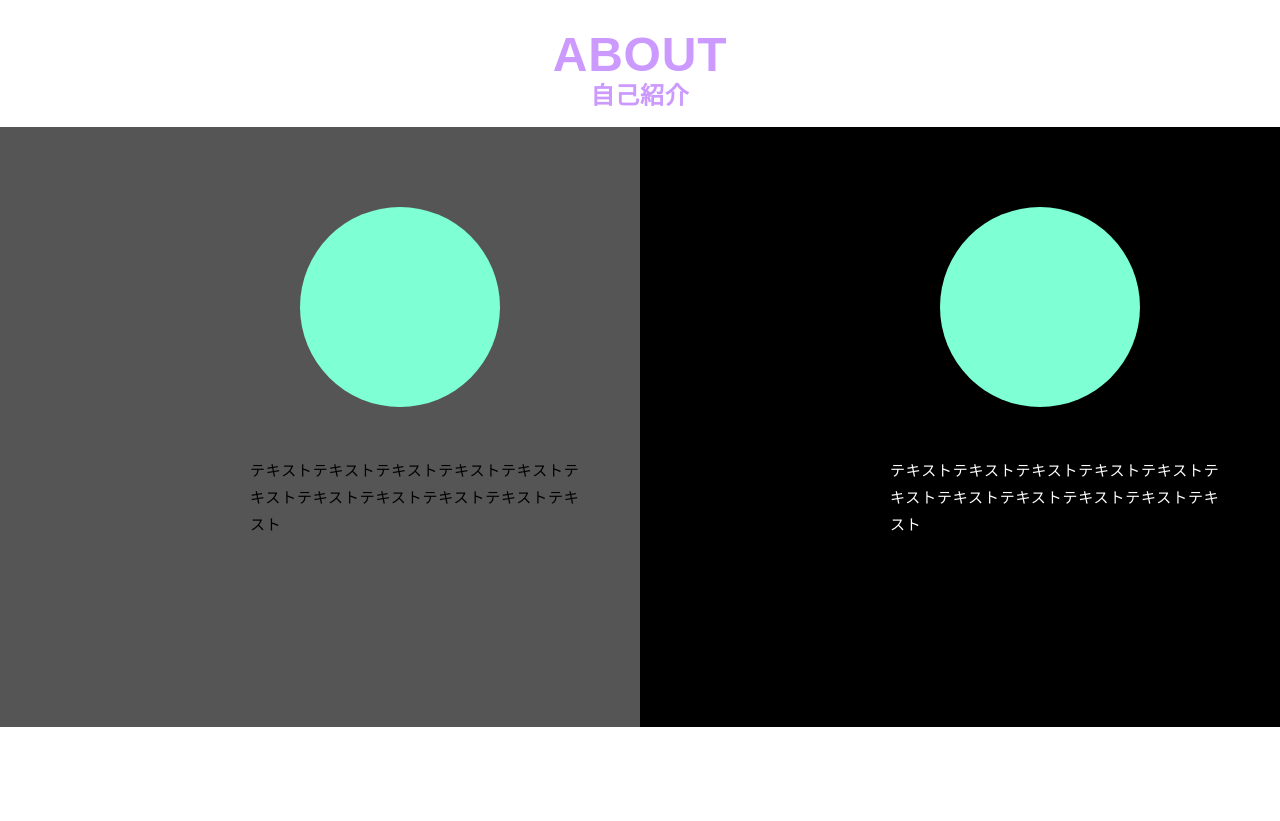
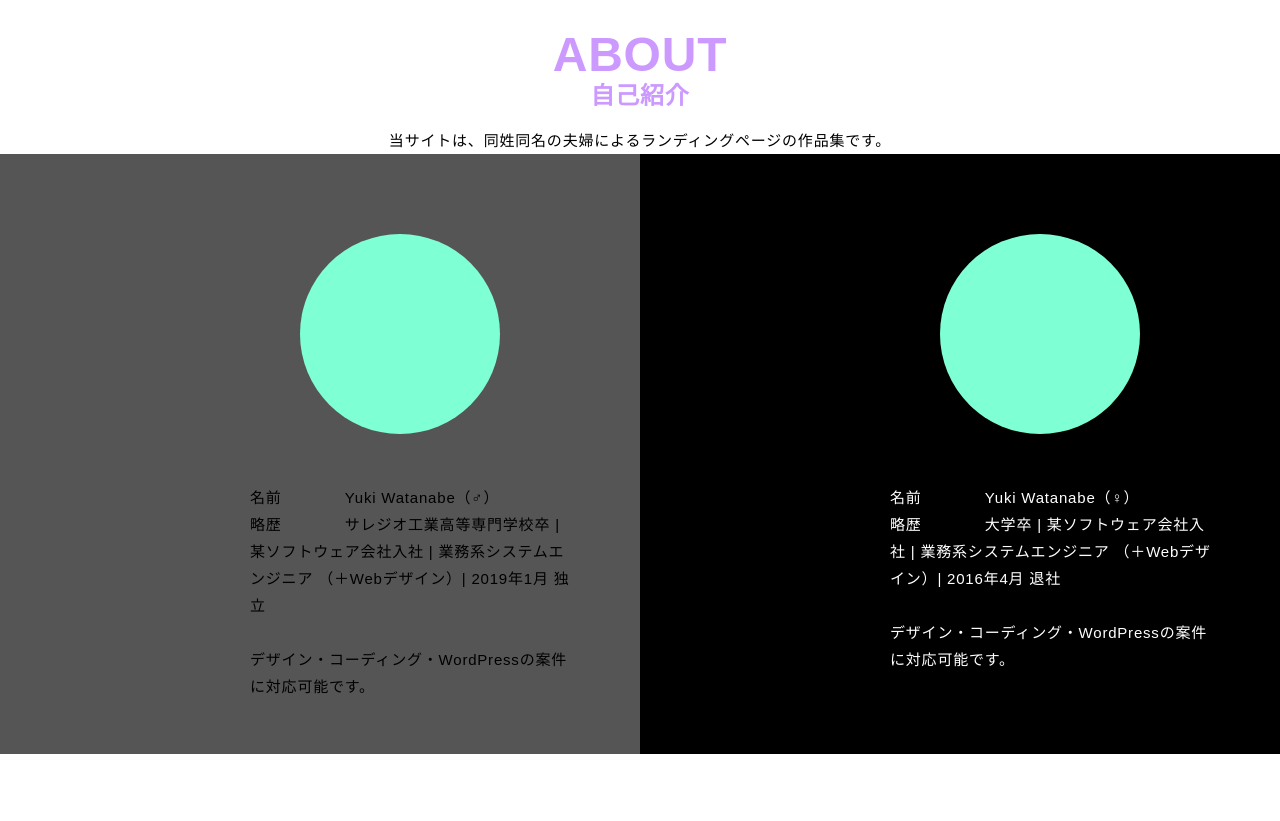
Before and after one commit to yuki-watanabes/portfolio, a plain HTML site: page portfolio/index.html in a window 1280 px wide. Shown: the part 1470-2291 px from the top of the page. Drawn offline with nearby package versions, Linux system fonts and the light colour scheme.

Commit message:
ABOUTテキスト追加

```diff
--- a/portfolio/css/style.scss
+++ b/portfolio/css/style.scss
@@ -126,6 +126,9 @@ header{
 }
 
 .about{
+    .subttl{
+        text-align: center;
+    }
     &-box{
         display: flex;
     }
--- a/portfolio/index.html
+++ b/portfolio/index.html
@@ -77,19 +77,26 @@
   <div class="about contents">
     <h2 class="ttls">ABOUT</h2>
     <h3 class="ttlxs">自己紹介</h3>
+    <p class="subttl">当サイトは、同姓同名の夫婦によるランディングページの作品集です。</p>
     <div class="about-box">
       <div class="about-details about-color1">
         <div class="about__img">
         </div>
         <div class="about__txt">
-          <p>テキストテキストテキストテキストテキストテキストテキストテキストテキストテキストテキスト</p>
+          <p>名前　　　　Yuki Watanabe（♂）<br>
+            略歴　　　　サレジオ工業高等専門学校卒 | 某ソフトウェア会社入社 | 業務系システムエンジニア （＋Webデザイン）| 2019年1月 独立<br><br>
+
+            デザイン・コーディング・WordPressの案件に対応可能です。</p>
         </div>
       </div>
       <div class="about-details about-color2">
         <div class="about__img">
         </div>
         <div class="about__txt">
-          <p>テキストテキストテキストテキストテキストテキストテキストテキストテキストテキストテキスト</p>
+          <p>名前　　　　Yuki Watanabe（♀）<br>
+            略歴　　　　大学卒 | 某ソフトウェア会社入社 | 業務系システムエンジニア （＋Webデザイン）| 2016年4月 退社<br><br>
+
+            デザイン・コーディング・WordPressの案件に対応可能です。</p>
         </div>
       </div>
     </div>
```
Also changed, not shown: portfolio/css/style.css, 1 other file.
